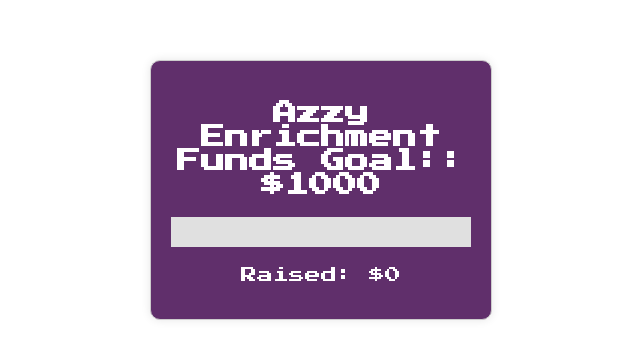
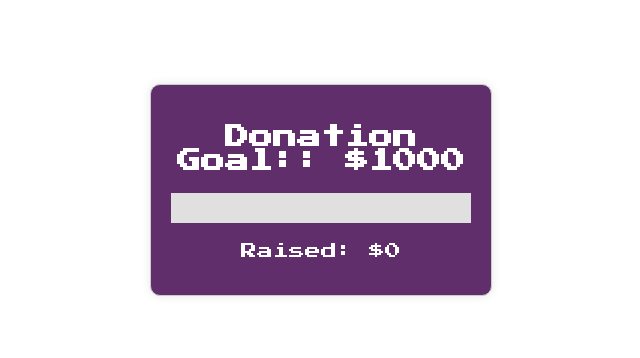
Before and after one commit to tyj9000/dono-widget, a plain HTML site: page display_widget.html in a window 1280 px wide. Shown: the part 210-568 px from the top of the page, without its empty margins (319-959 px from the left). Drawn offline with Linux system fonts and the light colour scheme.

Commit message:
Update display_widget.html

```diff
--- a/display_widget.html
+++ b/display_widget.html
@@ -48,7 +48,7 @@
 </head>
 <body>
     <div id="widget-container">
-        <h2>Azzy Enrichment Funds Goal:: $<span id="goal-amount">1000</span></h2>
+        <h2>Donation Goal:: $<span id="goal-amount">1000</span></h2>
         <div id="progress-bar-container">
             <div id="progress-bar"></div>
         </div>
```
